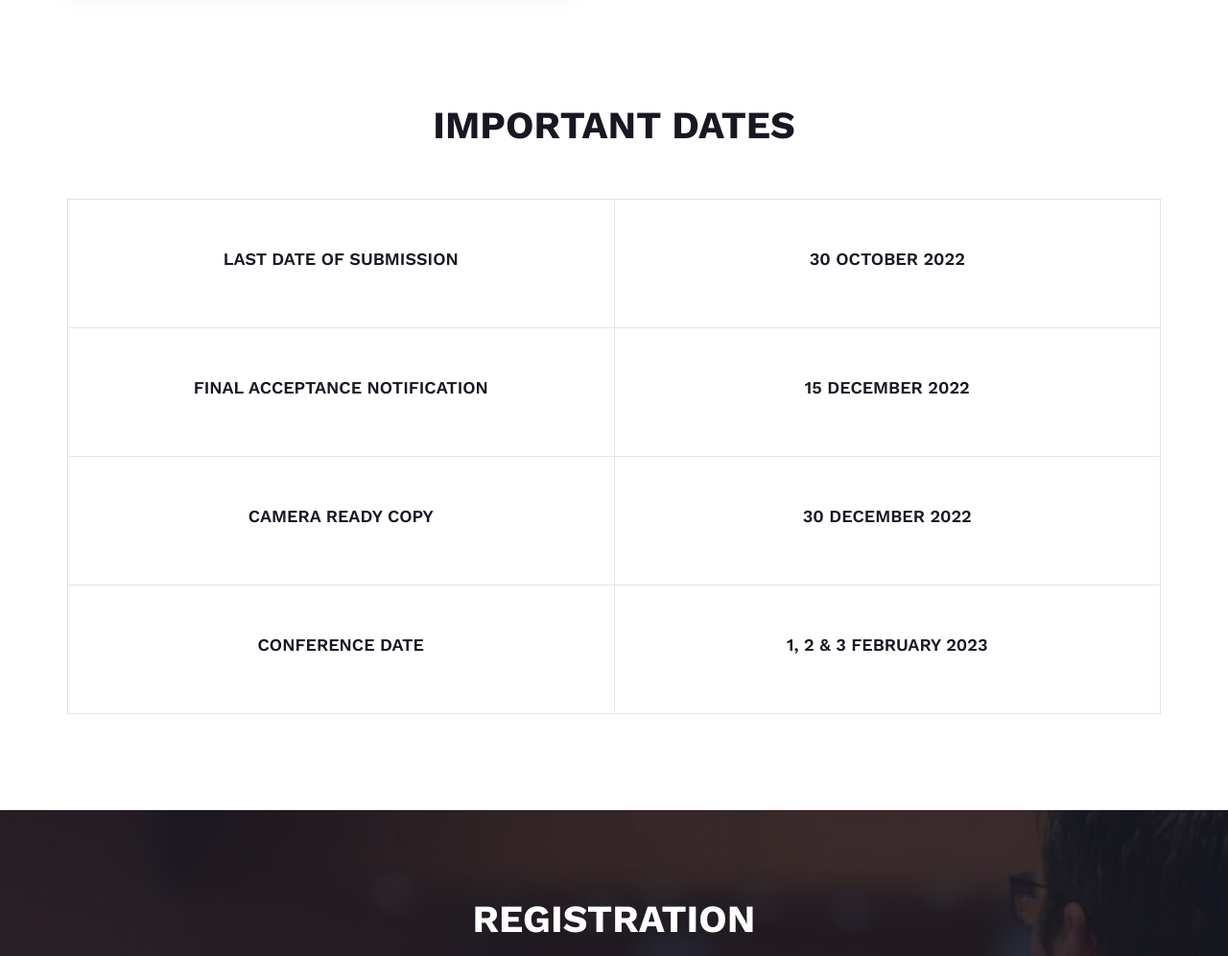
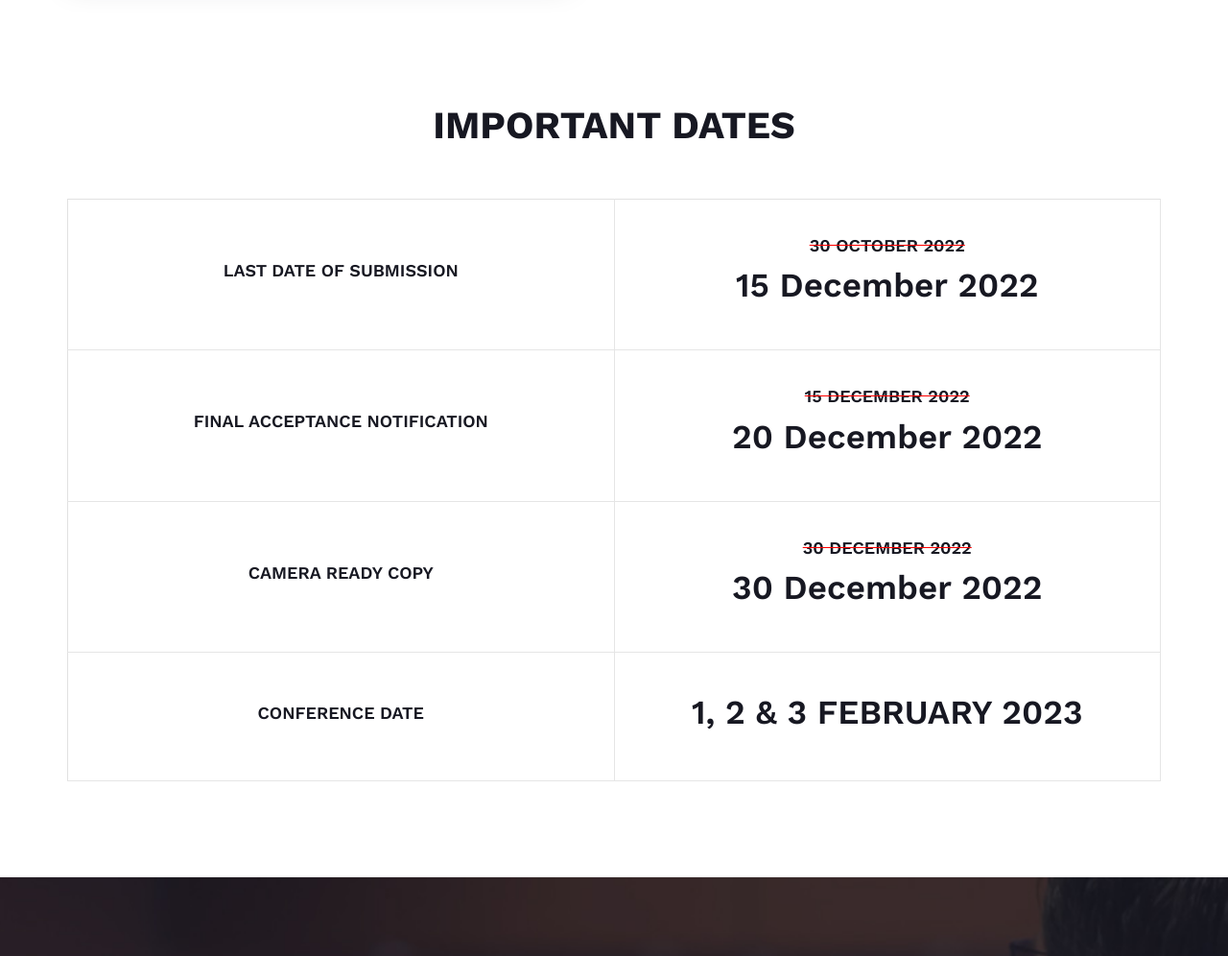
Before and after one commit to yaseen-kc/icadcacusat, a PHP site: page / in a window 1280 px wide. Shown: the part 1847-2843 px from the top of the page at 96% size. Run offline with PHP 8.4, Linux system fonts and the light colour scheme.

Commit message:
Event Date Changed

```diff
--- a/css/style.css
+++ b/css/style.css
@@ -103,6 +103,14 @@ a:focus {
 	color: #fff;
 }
 
+.newdate{
+	font-size: 35px;
+}
+.strike {
+	text-decoration: line-through;
+	text-decoration-color: red;
+}
+
 ul,
 ol {
 	padding: 0;
@@ -281,9 +289,11 @@ ol {
 .header-section.header-normal {
 	border-bottom: 1px solid #e5e5e5;
 }
-.logo1{
+
+.logo1 {
 	padding-left: 300px;
 }
+
 .logo {
 	float: left;
 	padding-top: 36px;
--- a/index.html
+++ b/index.html
@@ -346,35 +346,17 @@
                                                     <h5>LAST DATE OF SUBMISSION</h5>
                                                 </td>
                                                 <td class="hover-bg">
-                                                    <h5>30 OCTOBER 2022 </h5>
+                                                    <h5 class="strike">30 OCTOBER 2022 </h5>
+                                                    <h5 class="newdate">15 December 2022 </h5>
                                                 </td>
                                             </tr>
-                                            <!-- <tr>
-                                                <td class="hover-bg">
-                                                    <h5>FIRST REVIEW REPORT</h5>
-                                                </td>
-                                                <td class="hover-bg">
-                                                    <h5>15 NOVEMBER 2022</h5>
-                                                </td>
-
-                                            </tr>
-                                            <tr>
-                                                <td class="hover-bg">
-                                                    <h5>SUBMISSION AFTER CORRECTION</h5>
-                                                </td>
-                                                <td class="hover-bg">
-                                                    <h5>1 DECEMBER 2022</h5>
-                                                    <p><span>By</span> Mc Cage</p>
-                                                </td>
-
-                                            </tr> -->
                                             <tr>
                                                 <td class="hover-bg">
                                                     <h5>FINAL ACCEPTANCE NOTIFICATION</h5>
                                                 </td>
                                                 <td class="hover-bg">
-                                                    <h5>15 DECEMBER 2022</h5>
-                                                    <!-- <p><span>By</span> Thomas Munoz</p> -->
+                                                    <h5 class="strike">15 DECEMBER 2022</h5>
+                                                    <h5 class="newdate">20 December 2022</h5>
                                                 </td>
                                             </tr>
                                             <tr>
@@ -382,8 +364,8 @@
                                                     <h5>CAMERA READY COPY</h5>
                                                 </td>
                                                 <td class="hover-bg">
-                                                    <h5>30 DECEMBER 2022</h5>
-                                                    <!-- <p><span>By</span> Thomas Munoz</p> -->
+                                                    <h5 class="strike">30 DECEMBER 2022</h5>
+                                                    <h5 class="newdate">30 December 2022</h5>
                                                 </td>
                                             </tr>
                                             <tr>
@@ -391,8 +373,8 @@
                                                     <h5>CONFERENCE DATE</h5>
                                                 </td>
                                                 <td class="hover-bg">
-                                                    <h5>1, 2 & 3 FEBRUARY 2023</h5>
-                                                    <!-- <p><span>By</span> Thomas Munoz</p> -->
+                                                    <!-- <h5 class="strike">1, 2 & 3 FEBRUARY 2023</h5> -->
+                                                    <h5 class="newdate">1, 2 & 3 FEBRUARY 2023</h5>
                                                 </td>
                                             </tr>
                                         </tbody>
```
